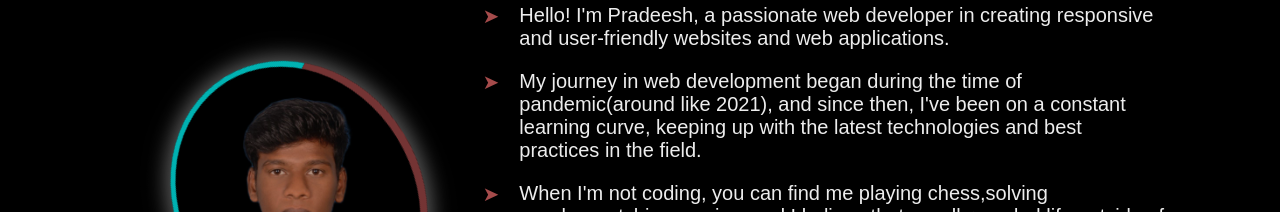
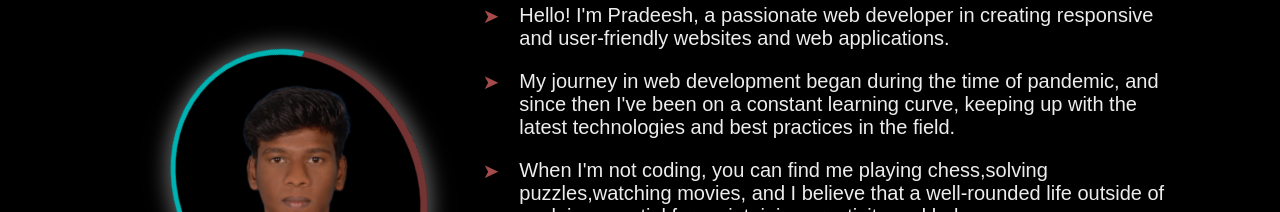
Before and after one commit to pradeesh0/portfolio, a React (Create React App) app: page / in a window 1280 px wide. Shown: the part 981-1193 px from the top of the page. Built offline with nearby package versions, Linux system fonts and the light colour scheme.

Commit message:
Prof update

```diff
--- a/src/profile/About/About.jsx
+++ b/src/profile/About/About.jsx
@@ -29,7 +29,7 @@ const About = () => {
           responsive and user-friendly websites and web applications.
         </p>
         <p>
-          My journey in web development began during the time of pandemic(around like 2021), and since then, I've been on a constant
+          My journey in web development began during the time of pandemic, and since then I've been on a constant
           learning curve, keeping up with the latest technologies and best practices in the field.
         </p>
         <p>
--- a/src/profile/Header/Header.css
+++ b/src/profile/Header/Header.css
@@ -39,15 +39,15 @@ header.sticky{
 .name{
     color:gold ;
 }
+/*
 .home{
     display: flex;
     align-items: center;
     padding:0 9%;
-    background: url('../../../public/cover.jpeg ') no-repeat;
+    background: url('../../../public/prof.jpg ') no-repeat;
     background-position: 70% 60% ;
-    background-size: 1300px;
-
-}
+    background-size: 600px;
+}*/
 .home-content{
     margin-top: 10rem;
     max-width: 80rem;
```
Also changed, not shown: src/profile/Skills/Skills.jsx (+4 -4 lines), public/cover.jpeg (deleted), public/prof.jpg.
